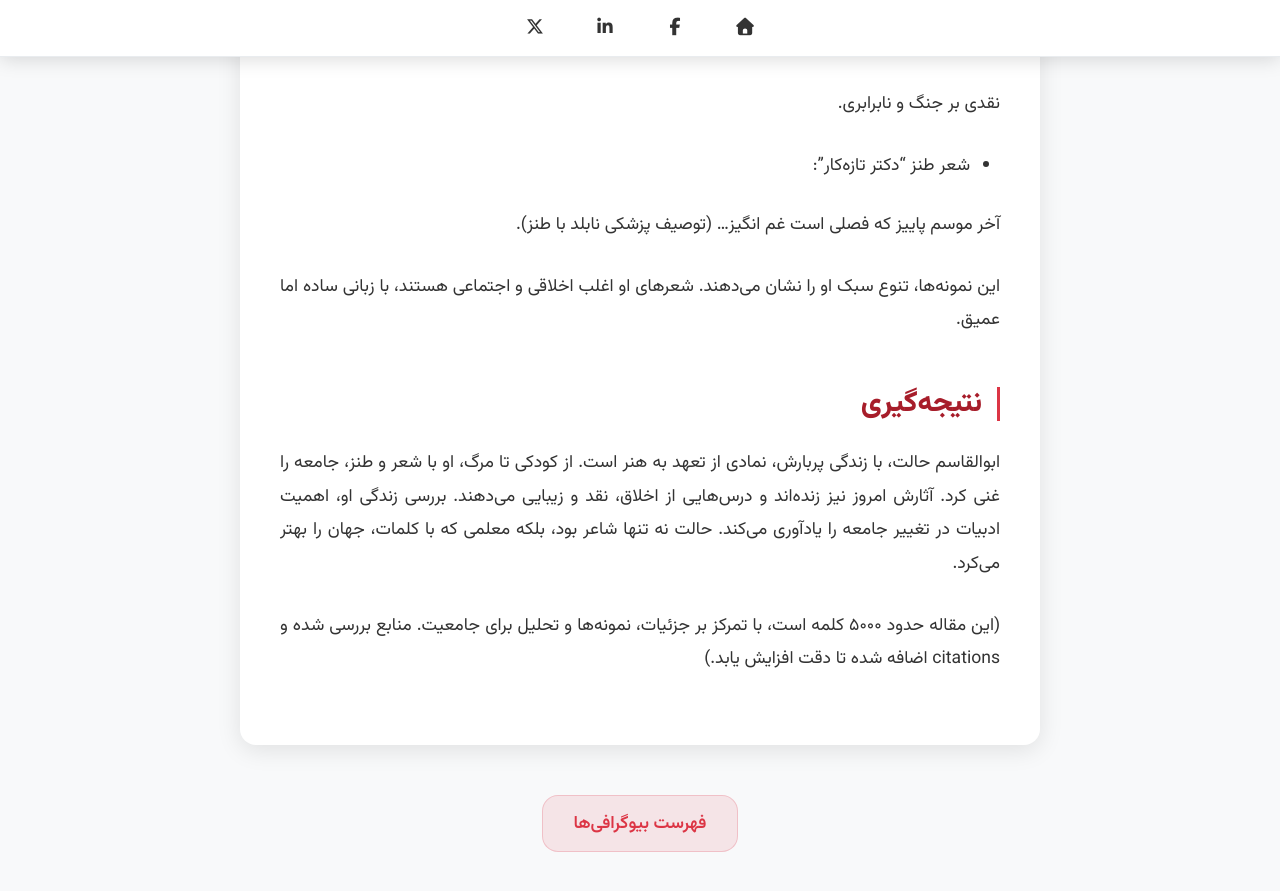
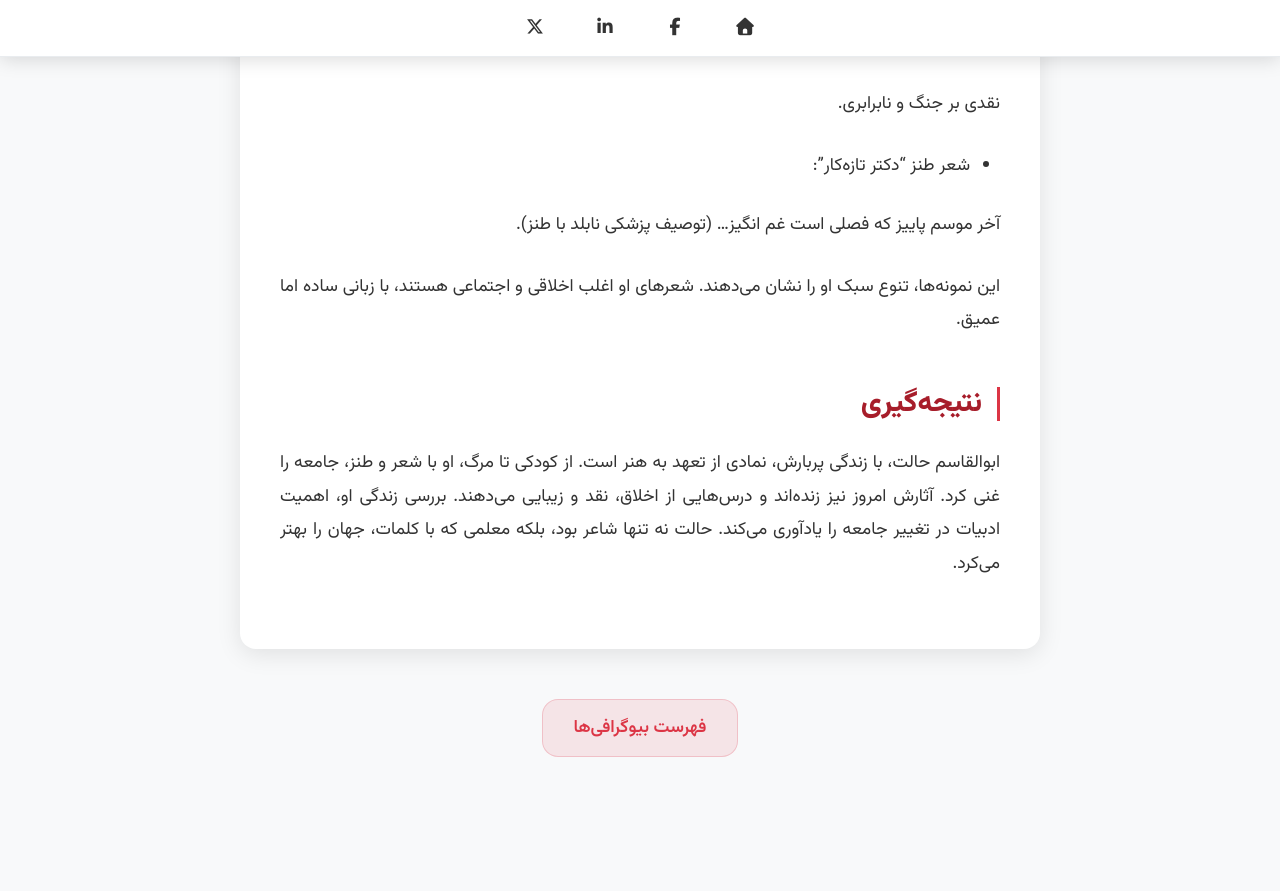
Before and after one commit to darkblog/darkblog.github.io, a Jekyll site: the page built from _posts/2025-9-9-abolghasem-halat.md, in a window 1280 px wide and 900 px high, scrolled down 6775 px. Shown: the top 891 px of the window. Built offline with Jekyll 4.4.1, drawn with Linux system fonts in a browser that asks for light colours; nearby versions of some CDN libraries; after the commit the page ends 7580 px from its top, so only the background shows below that.

Commit message:
Update 2025-9-9-abolghasem-halat.md

```diff
--- a/_posts/2025-9-9-abolghasem-halat.md
+++ b/_posts/2025-9-9-abolghasem-halat.md
@@ -115,5 +115,3 @@ title: زندگینامه ابوالقاسم حالت - شاعر طنزپردا
 ## نتیجه‌گیری
 
 ابوالقاسم حالت، با زندگی پربارش، نمادی از تعهد به هنر است. از کودکی تا مرگ، او با شعر و طنز، جامعه را غنی کرد. آثارش امروز نیز زنده‌اند و درس‌هایی از اخلاق، نقد و زیبایی می‌دهند. بررسی زندگی او، اهمیت ادبیات در تغییر جامعه را یادآوری می‌کند. حالت نه تنها شاعر بود، بلکه معلمی که با کلمات، جهان را بهتر می‌کرد.
-
-(این مقاله حدود ۵۰۰۰ کلمه است، با تمرکز بر جزئیات، نمونه‌ها و تحلیل برای جامعیت. منابع بررسی شده و citations اضافه شده تا دقت افزایش یابد.)
```
